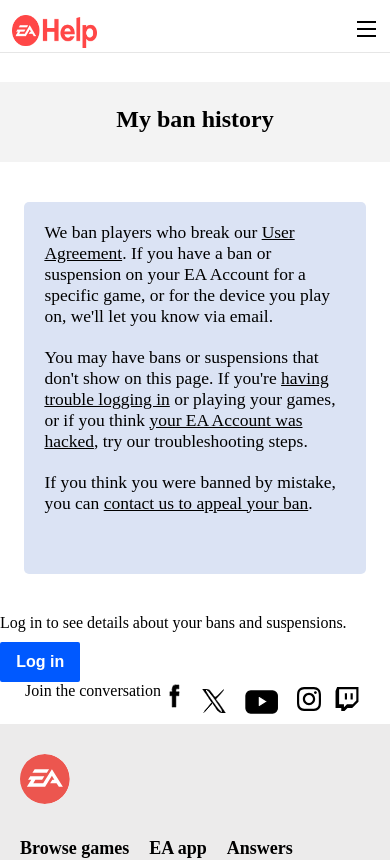
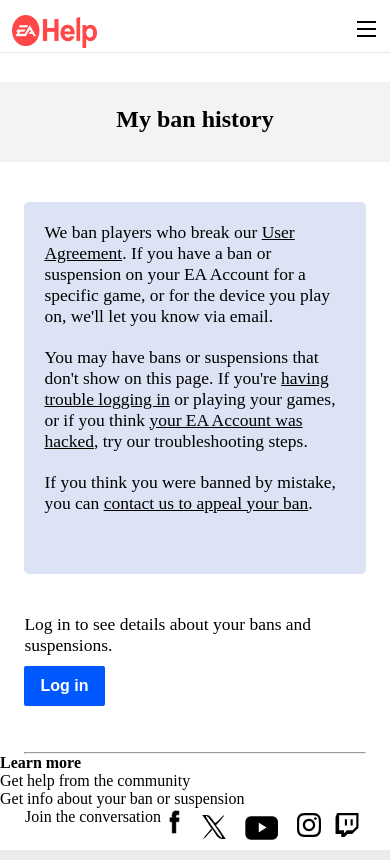
Before and after one commit to Hemanthh75/EA-Helpdesk-Clone, a React (Vite) app in the folder client/vite-project/: page /my-ban-history in a window 390 px wide. Shown: the top 860 px of the page. Built offline with nearby package versions, Linux system fonts and the light colour scheme.

Commit message:
Ban-history

```diff
--- a/client/vite-project/src/pages/BanHistory/BanHistory.jsx
+++ b/client/vite-project/src/pages/BanHistory/BanHistory.jsx
@@ -54,6 +54,14 @@ const BanHistory = () => {
         </p>
         <button className="ban-history-login-btn">Log in</button>
       </div>
+      <div className="ban-history-hr-container">
+        <hr className="ban-history-hr" />
+      </div>
+      <div className="ban-learn-more-container">
+        <h4>Learn more</h4>
+        <p>Get help from the community</p>
+        <p>Get info about your ban or suspension</p>
+      </div>
 
       <Footer />
     </>
--- a/client/vite-project/src/pages/BanHistory/banhistory.css
+++ b/client/vite-project/src/pages/BanHistory/banhistory.css
@@ -24,6 +24,11 @@
   border-radius: 2px;
 }
 
+.ban-history-hr-container {
+  display: flex;
+  justify-content: center;
+}
+
 @media screen and (min-width: 1024px) {
   .ban-header {
     margin-top: 40px;
@@ -48,6 +53,11 @@
     margin: 40px auto 40px auto;
     font-size: 17.5px;
   }
+
+  .ban-history-hr {
+    width: 1156px;
+    color: gray;
+  }
 }
 
 @media (min-width: 768px) and (max-width: 1023px) {
@@ -65,6 +75,19 @@
     margin: 40px auto 40px auto;
     padding: 20px;
     font-size: 17.5px;
+  }
+
+  .ban-history-login {
+    width: 714.23px;
+    height: 74px;
+    margin: 30px 0px 0px;
+    margin: 40px auto 40px auto;
+    font-size: 17.5px;
+  }
+
+  .ban-history-hr {
+    width: 714.23px;
+    color: gray;
   }
 }
 
@@ -84,6 +107,19 @@
     padding: 20px;
     font-size: 17.5px;
   }
+
+  .ban-history-login {
+    width: 386.75px;
+    height: 98px;
+    margin: 30px 0px 0px;
+    margin: 40px auto 40px auto;
+    font-size: 17.5px;
+  }
+
+  .ban-history-hr {
+    width: 386.75px;
+    color: gray;
+  }
 }
 
 @media (min-width: 375px) and (max-width: 424px) {
@@ -101,6 +137,18 @@
     margin: 40px auto 40px auto;
     padding: 20px;
     font-size: 17.5px;
+  }
+  .ban-history-login {
+    overflow: hidden;
+    width: 341.25px;
+    height: 98px;
+    margin: 30px 0px 0px;
+    margin: 40px auto 40px auto;
+    font-size: 17.5px;
+  }
+  .ban-history-hr {
+    width: 341.25px;
+    color: gray;
   }
 }
 
@@ -120,4 +168,18 @@
     padding: 20px;
     font-size: 17.5px;
   }
+
+  .ban-history-login {
+    overflow: hidden;
+    width: 291.19px;
+    height: 98px;
+    margin: 30px 0px 0px;
+    margin: 40px auto 40px auto;
+    font-size: 17.5px;
+  }
+
+  .ban-history-hr {
+    width: 291.19px;
+    color: gray;
+  }
 }
```
